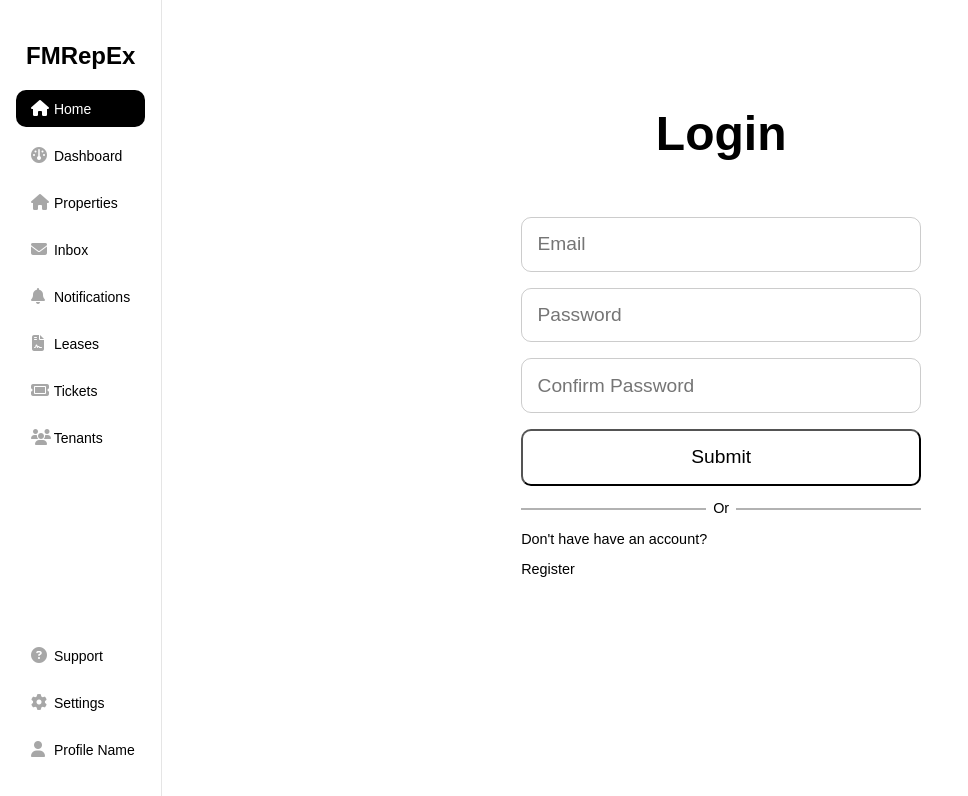
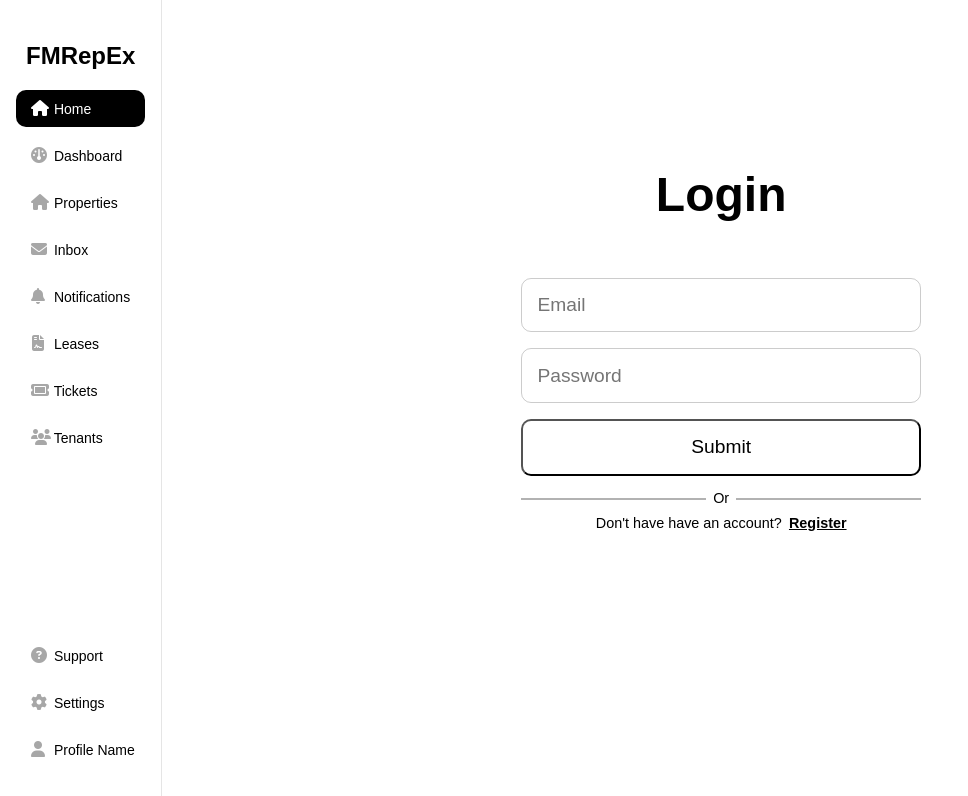
Before and after one commit to lukman155/fmrep-frontend, a SvelteKit app: page / in a window 1280 px wide. Shown: the top 796 px of the page, without its empty margins (0-968 px from the left). Built offline with nearby package versions, Linux system fonts and the light colour scheme; a web font is replaced by a local one.

Commit message:
Update Authentication.svelte

```diff
--- a/src/routes/Authentication.svelte
+++ b/src/routes/Authentication.svelte
@@ -10,6 +10,10 @@
       error = true;
       return;
     }
+  }
+
+  const handleRegister = () => {
+    register = !register;
   }
 
 </script>
@@ -29,10 +33,12 @@
 
       <input bind:value={password} type="password" placeholder="Password" />
     </label>
-    <label>
-      <p class={confirmPass?'above':'center'}>Confirm Password</p>
-      <input bind:value={confirmPass} type="password" placeholder="Confirm Password" />
-    </label>
+    {#if register}
+      <label>
+        <p class={confirmPass?'above':'center'}>Confirm Password</p>
+        <input bind:value={confirmPass} type="password" placeholder="Confirm Password" />
+      </label>
+    {/if}
     <button type="button">Submit</button>
   </form>
 
@@ -41,12 +47,12 @@
     {#if register}
       <div>
         <p>Already have an account?</p>
-        <p>Login</p>
+        <p on:click={handleRegister}>Login</p>
       </div>
     {:else}
     <div>
       <p>Don't have have an account?</p>
-      <p>Register</p>
+      <p on:click={handleRegister}>Register</p>
     </div>
     {/if}
   </div>
@@ -54,6 +60,26 @@
 </section>
 
 <style>
+
+
+  .options > div {
+    display: flex;
+    align-items: center;
+    justify-content: center;
+    gap: .5em;
+  }
+
+  .options div p:last-of-type {
+    color: rgb(0, 0, 0);
+    font-weight: 700;
+    cursor: pointer;
+    text-decoration: underline;
+    transition: all .5s ease-in-out;
+  }
+
+  .options div p:last-of-type:hover {
+    text-underline-offset: 5px;
+  }
 
   form, .options {
     width: 400px;
@@ -65,8 +91,15 @@
     padding: 1em 0;
     overflow: hidden;
     font-size: .9em;
+    display: flex;
+    flex-direction: column;
+    gap: .6em;
+
   }
 
+  p{
+    margin: 0;
+  }
   .options > p {
     position: relative;
     text-align: center;
```
